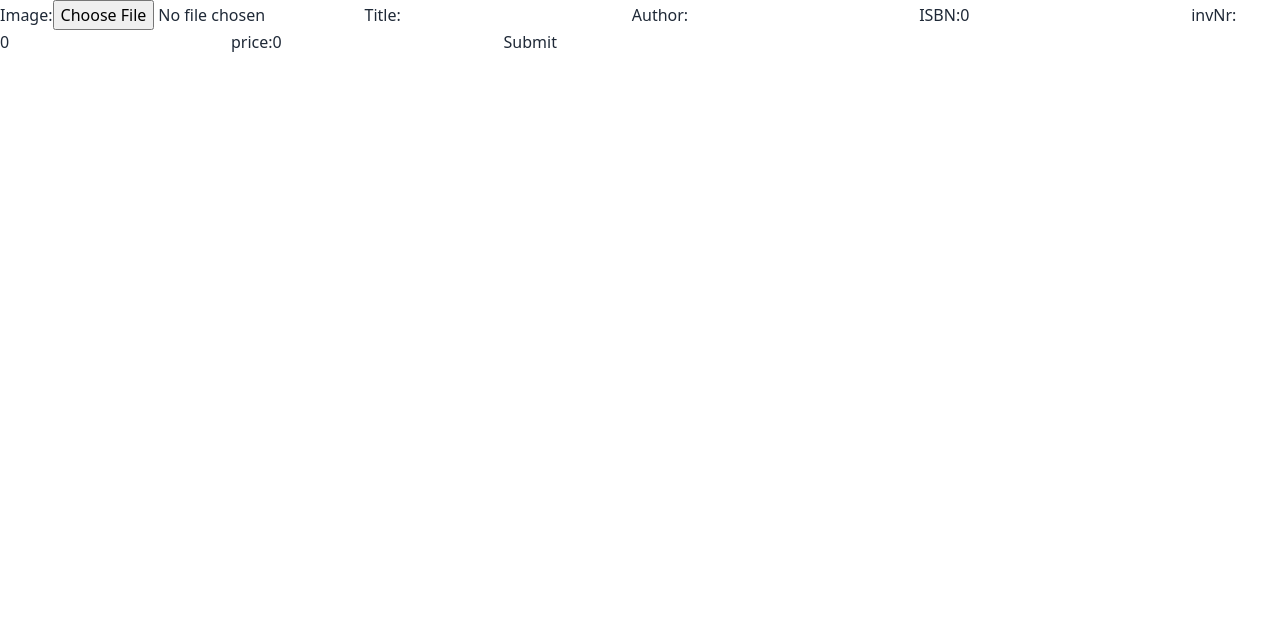
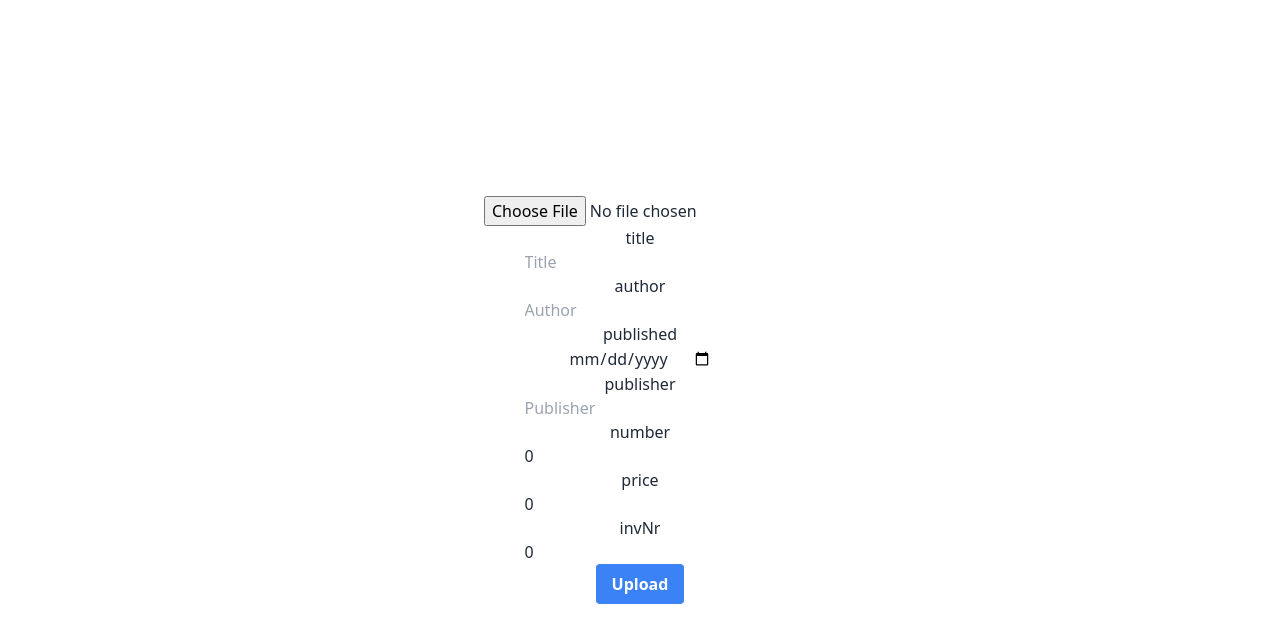
Before and after one commit to JawadNozari/bibsy, a Next.js app: page /bookregister in a window 1280 px wide. Shown: the top 642 px of the page. Built offline with nearby package versions, Linux system fonts and the light colour scheme.

Commit message:
JAWAD RÖR INTE MIN SKIT

```diff
--- a/src/app/bookregister/page.tsx
+++ b/src/app/bookregister/page.tsx
@@ -1,84 +1,141 @@
-//Just a test page for the bookregister
-
+// Tayfun test page for book register
 "use client";
 import React, { useState } from "react";
 import axios from "axios";
 
-export default function BookForm() {
-  const [title, setTitle] = useState("");
-  const [author, setAuthor] = useState("");
-  const [isbn, setIsbn] = useState(0);
-  const [invNr, setInvNr] = useState(0);
-  const [price, setPrice] = useState(0);
-  const [image, setImage] = useState("");
+export default function Home() {
+	const [file, setFile] = useState<File | undefined>(undefined);
+	const [title, setTitle] = useState<string>("");
+	const [author, setAuthor] = useState<string>("");
+	const [publishers, setPublishers] = useState<string>("");
+	const [published, setPublished] = useState<Date>(new Date());
+	const [isbn, setIsbn] = useState<number>(0);
+	const [price, setPrice] = useState<number>(0);
+	const [invNr, setInvNr] = useState<number>(0);
+	const [message, setMessage] = useState<string | undefined>("");
+	const [gotError, setgotError] = useState<boolean>(false);
 
-//   const handleSubmit = (e) => {
-//     e.preventDefault();
-//     axios.post("api/bookRegister", {title:title, author:author, isbn:isbn, invNr:invNr})
-//   };
+	const submit = async () => {
+		const formData = new FormData();
+		if (file) {
+			formData.append("file", file);
+		}
+		// Additional form fields
+		formData.append("title", title);
+		formData.append("author", author);
+		formData.append("publishers", publishers);
+		formData.append("published", published as unknown as string);
+		formData.append("isbn", String(isbn));
+		formData.append("invNr", String(invNr));
+		formData.append("price", String(price));
 
-const handleSubmit = (e: React.SyntheticEvent) => {
-    e.preventDefault();
-    axios.post("/api/bookRegister", {
-      title: title,
-      author: author,
-      isbn: isbn,
-      invNr: invNr,
-      price: price,
-      image: image
-
+		await axios
+			.post("/api/bookReg", formData, {
+				headers: {
+					"Content-Type": "multipart/form-data",
+				},
+			})
+			.then((res) => {
+				setgotError(false);
+				setMessage(res.data.Message);
+			})
+			.catch((err) => {
+				setgotError(true);
+				setMessage(err.message);
+				console.log(err);
 			});
 	};
 
-
-console.log(title);
-  return (
-    <form onSubmit={handleSubmit}>
-      <span>Image:</span>
+	return gotError ? (
+		// Show error message
+		<div className="flex justify-center items-center h-screen w-screen">
+			{message}
+		</div>
+	) : (
+		<form className="flex flex-col h-screen w-screen justify-center items-center">
+			<div>
 				<input
 					type="file"
-        accept="image/*"
-        name="image"
-        onChange={(e) => setImage(e.target.value)}
-        value={image}
+					id="customFile"
+					onChange={(e) => {
+						setFile(e.target.files?.[0]);
+					}}
 				/>
-      <span>Title:</span>
+			</div>
+
+			<label>title</label>
+			<input
+				maxLength={100}
+				type="text"
+				placeholder="Title"
+				value={title}
+				onChange={(e) => setTitle(e.target.value)}
+				name="title"
+			/>
+
+			<label>author</label>
 			<input
 				type="text"
-        name="title"
-        onChange={(e) => setTitle(e.target.value)}
-        value={title}
+				placeholder="Author"
+				value={author}
+				onChange={(e) => setAuthor(e.target.value)}
+				name="author"
 			/>
-      <span>Author:</span>
+
+			<label>published</label>
+			<input
+				type="date"
+				value={published.toString()}
+				onChange={(e) => setPublished(e.target.value as unknown as Date)}
+				name="publisher"
+			/>
+
+			<label>publisher</label>
 			<input
 				type="text"
-        name="author"
-        onChange={(e) => setAuthor(e.target.value)}
-        value={author}
+				placeholder="Publisher"
+				value={publishers}
+				onChange={(e) => setPublishers(e.target.value)}
+				name="publisher"
 			/>
-      <span>ISBN:</span>
+
+			<label>number</label>
 			<input
 				type="number"
+				placeholder="ISBN"
+				value={isbn}
+				onChange={(e) => setIsbn(e.target.valueAsNumber)}
 				name="isbn"
-        onChange={(e) => setIsbn(e.target.valueAsNumber)}
-        value={isbn}
 			/>
-      <span>invNr:</span>
+
+			<label>price</label>
 			<input
 				type="number"
-        name="invNr"
-        onChange={(e) => setInvNr(e.target.valueAsNumber)}
-        value={invNr}
+				placeholder="Price"
+				value={price}
+				onChange={(e) => setPrice(e.target.valueAsNumber)}
+				name="price"
 			/>
-      <span>price:</span>
+
+			<label>invNr</label>
 			<input
 				type="number"
-        name="price"
-        onChange={(e) => setPrice(e.target.valueAsNumber)}
-        value={price}
+				placeholder="invNr"
+				value={invNr}
+				onChange={(e) => setInvNr(e.target.valueAsNumber)}
+				name="invNr"
 			/>
 
-      <button type="submit">Submit</button>
+			<input
+				className="bg-blue-500 hover:bg-blue-700 text-white font-bold py-2 px-4 rounded"
+				type="button"
+				onClick={(e) => {
+					e.preventDefault();
+					submit();
+				}}
+				value="Upload"
+			/>
+			<div>{message}</div>
 		</form>
 	);
 }
```
Lines whose indentation alone changed are shown as unchanged.
